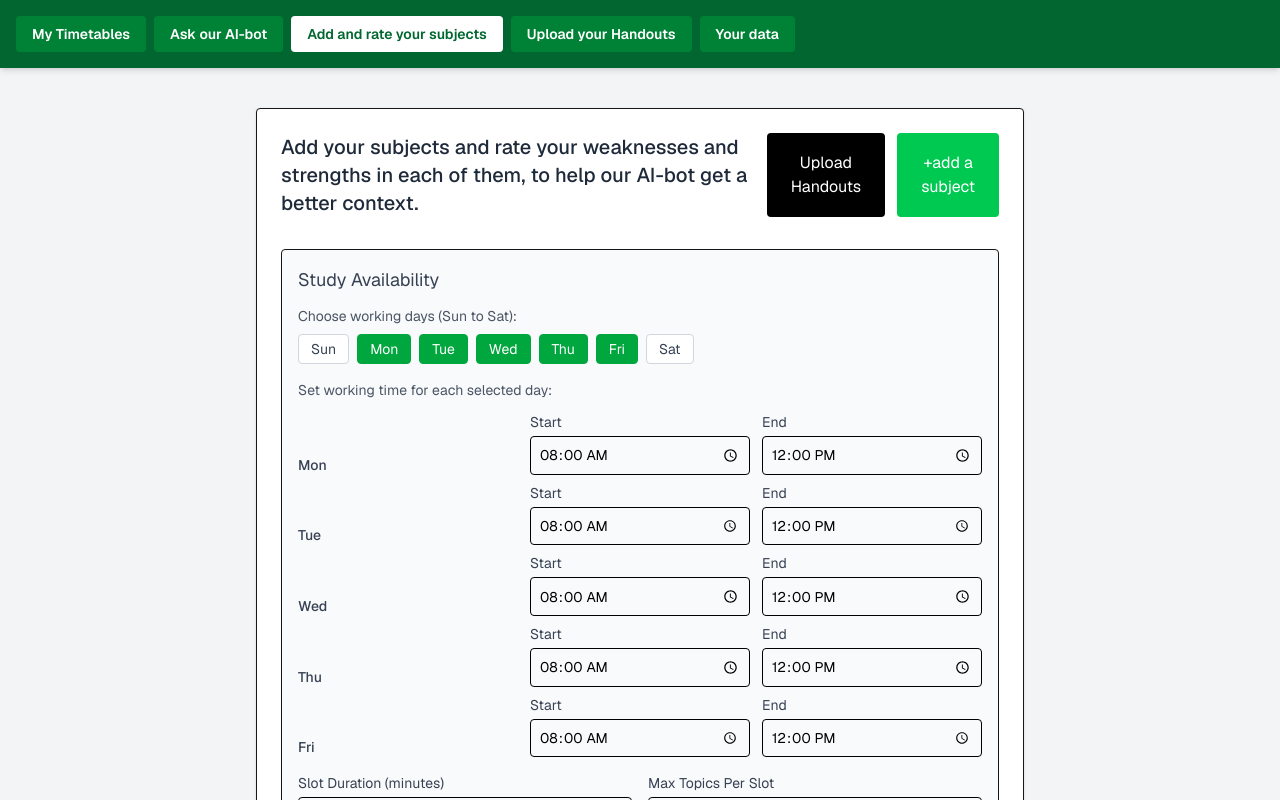
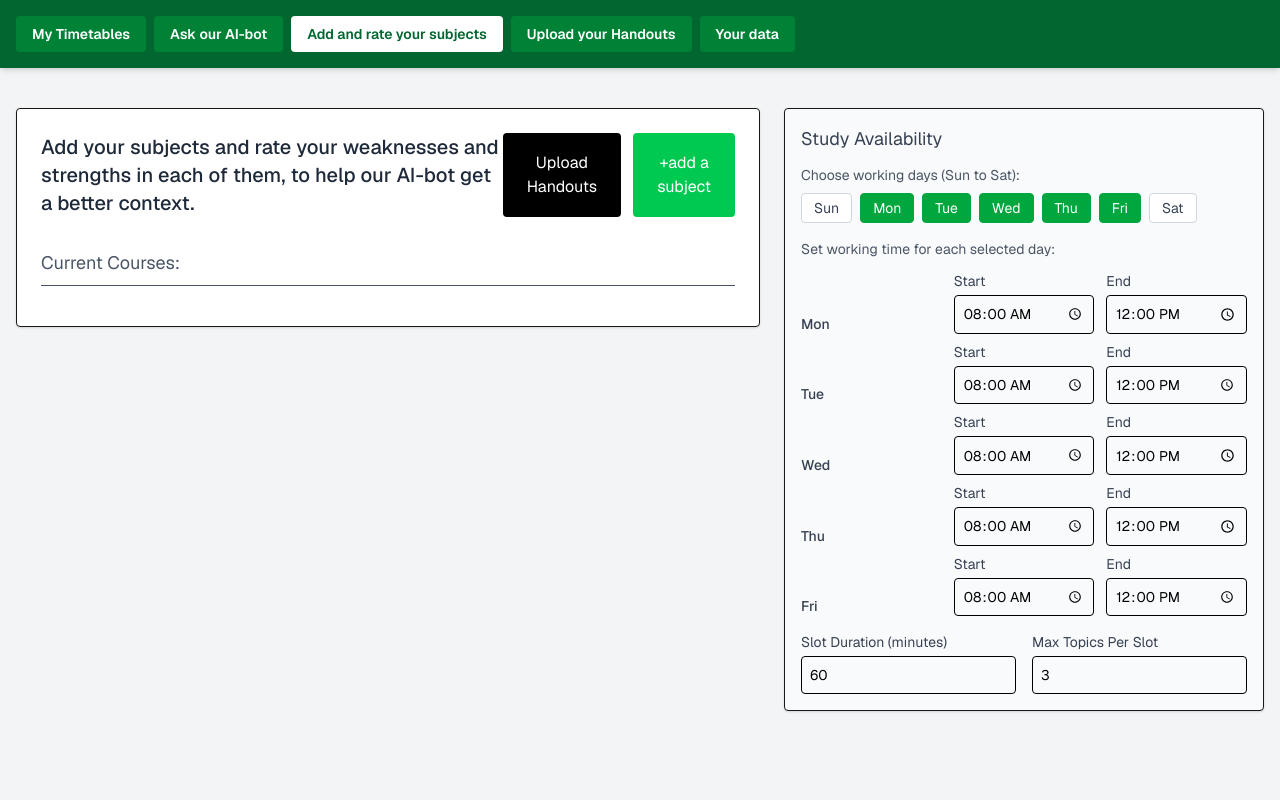
Before and after one commit to Chait314/HCI_Frontend, a Next.js app: page / in a window 1280 px wide. Shown: the top 800 px of the page. Built offline with nearby package versions, Linux system fonts and the light colour scheme.

Commit message:
feat: move study availibilty towards the right side

```diff
--- a/app/page.tsx
+++ b/app/page.tsx
@@ -290,7 +290,9 @@ useEffect(() => {
 
   // Screen 1: Subject Setup
   const renderSubjectsScreen = () => (
-    <div className="max-w-3xl mx-auto mt-10 p-6 bg-white border rounded shadow">
+    <div className="max-w-7xl mx-auto mt-10 px-4">
+      <div className="flex flex-col lg:flex-row lg:items-start gap-6">
+        <div className="flex-1 max-w-3xl p-6 bg-white border rounded shadow">
           <div className="flex justify-between mb-6">
             <h2 className="text-xl font-medium text-gray-800 max-w-lg">
               Add your subjects and rate your weaknesses and strengths in each of them, to help our AI-bot get a better context.
@@ -336,7 +338,32 @@ useEffect(() => {
           )}
 
           <div className="mt-8">
-        <div className="mb-8 p-4 bg-gray-50 rounded border">
+            <h3 className="text-lg text-gray-600 border-b pb-2 mb-4">Current Courses:</h3>
+
+            {subjects.map((subject, index) => (
+              <div key={subject.id} className="mb-6 p-4 bg-gray-50 rounded">
+                <p className="font-medium text-gray-700 mb-3">{index + 1}. {subject.name}</p>
+                <div className="flex space-x-2">
+                  {strengthColors.map((colorClass, i) => (
+                    <button
+                      key={i}
+                      className={`w-12 h-8 rounded ${colorClass} ${subject.strength === i ? 'ring-4 ring-gray-400 ring-offset-1' : ''}`}
+                      onClick={() => {
+                        const newSubjects = [...subjects];
+                        newSubjects[index].strength = i;
+                        setSubjects(newSubjects);
+                      }}
+                    >
+                      <nav className='text-black'>{strengthNumbers[i]}</nav>
+                    </button>
+                  ))}
+                </div>
+              </div>
+            ))}
+          </div>
+        </div>
+
+        <div className="w-full lg:w-120 p-4 bg-gray-50 border rounded shadow-sm">
           <h3 className="text-lg text-gray-700 mb-3">Study Availability</h3>
 
           <p className="text-sm text-gray-600 mb-2">Choose working days (Sun to Sat):</p>
@@ -426,29 +453,6 @@ useEffect(() => {
             </label>
           </div>
         </div>
-
-        <h3 className="text-lg text-gray-600 border-b pb-2 mb-4">Current Courses:</h3>
-
-        {subjects.map((subject, index) => (
-          <div key={subject.id} className="mb-6 p-4 bg-gray-50 rounded">
-            <p className="font-medium text-gray-700 mb-3">{index + 1}. {subject.name}</p>
-            <div className="flex space-x-2">
-              {strengthColors.map((colorClass, i) => (
-                <button
-                  key={i}
-                  className={`w-12 h-8 rounded ${colorClass} ${subject.strength === i ? 'ring-4 ring-gray-400 ring-offset-1' : ''}`}
-                  onClick={() => {
-                    const newSubjects = [...subjects];
-                    newSubjects[index].strength = i;
-                    setSubjects(newSubjects);
-                  }}
-                >
-                  <nav className='text-black'>{strengthNumbers[i]}</nav>
-                </button>
-              ))}
-            </div>
-          </div>
-        ))}
       </div>
     </div>
   );
```
Lines whose indentation alone changed are shown as unchanged.
